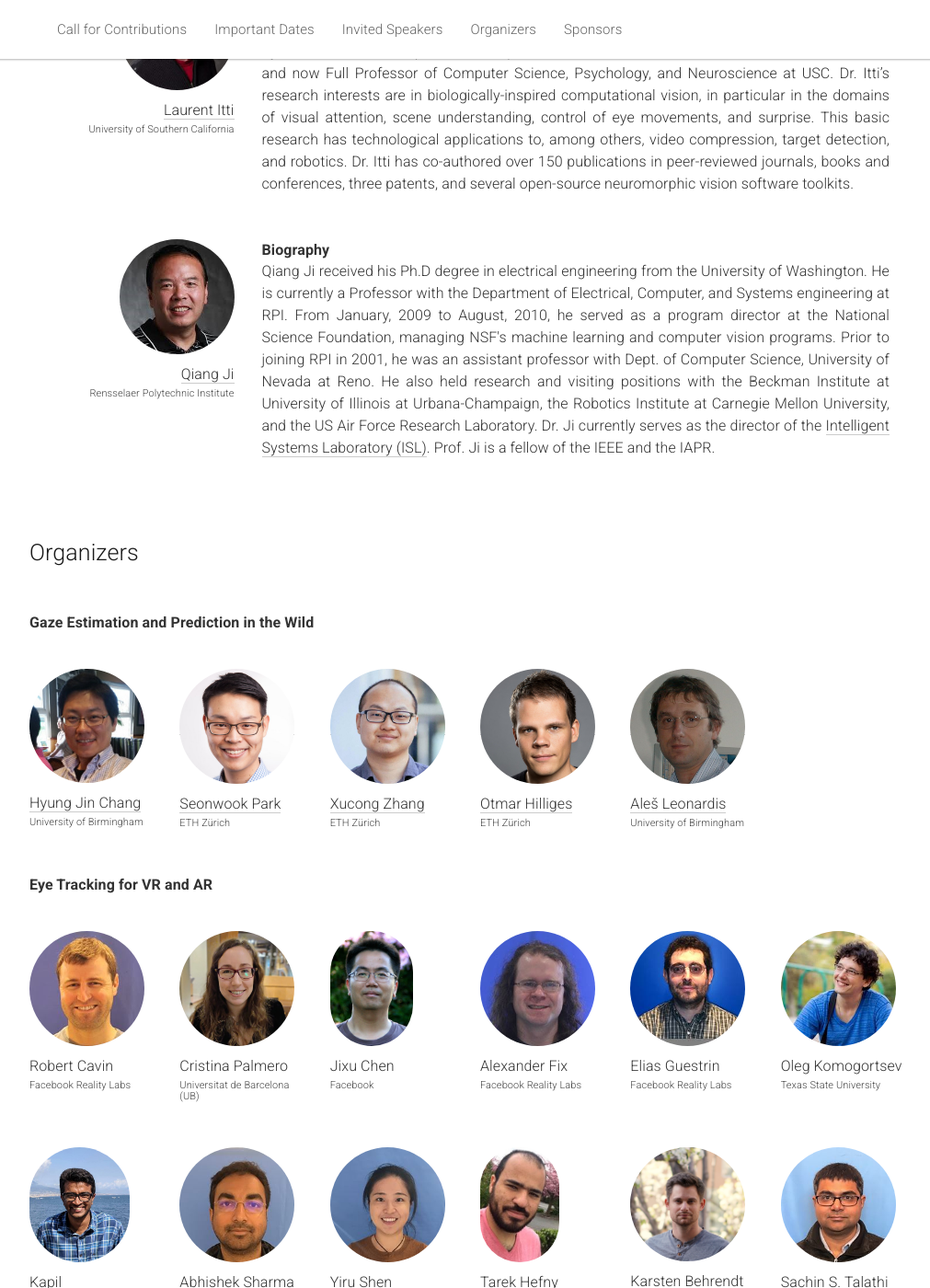
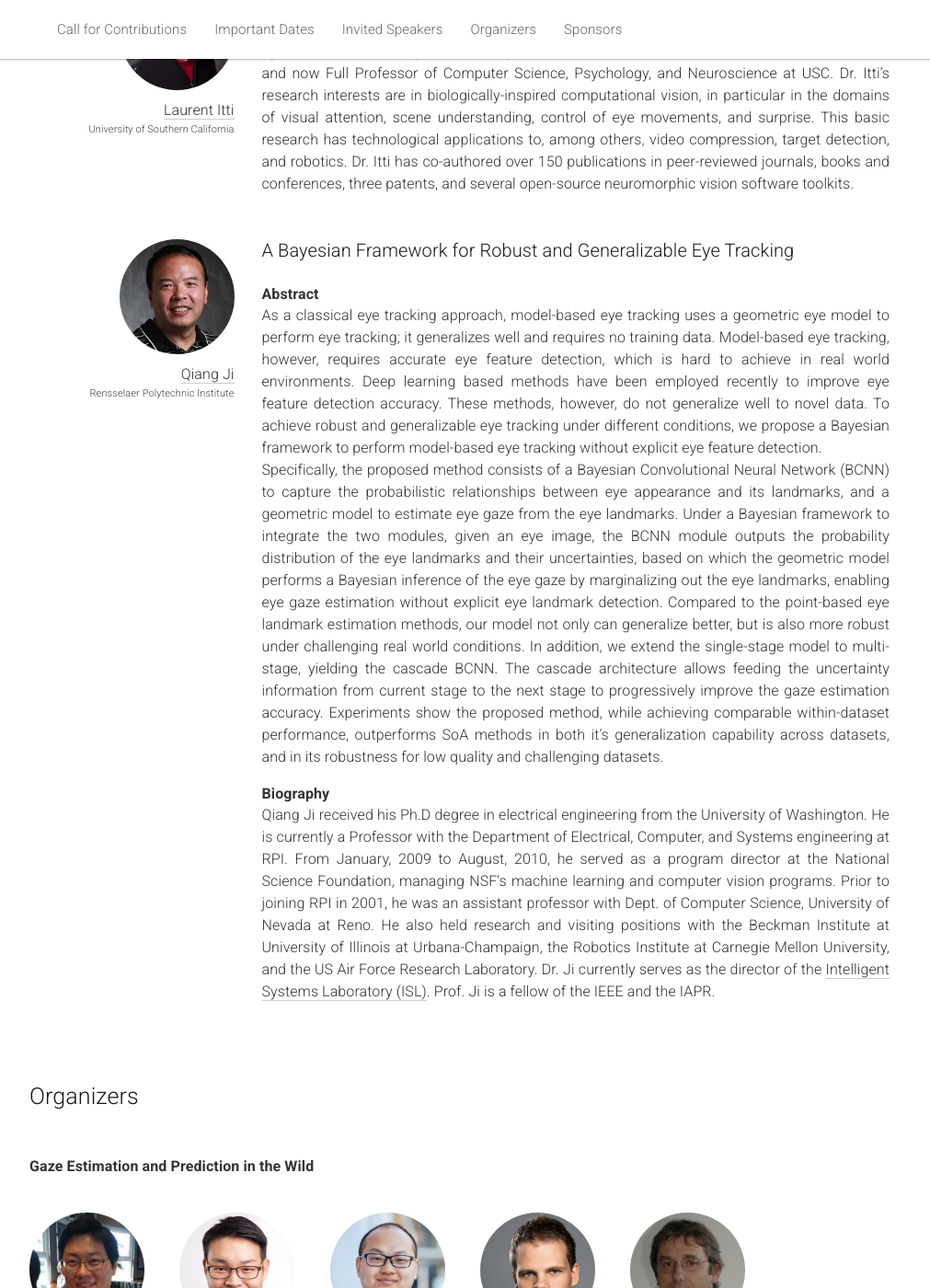
Before and after one commit to OpenEyes-Workshop/openeyes-workshop.github.io, a Jekyll site: the page built from _pages/home.md, in a window 1280 px wide and 1400 px high, scrolled down 4542 px. Shown: the whole window at 92% size, without its empty margins (133-1144 px from the left). Built offline with Jekyll 4.4.1, drawn with Linux system fonts in a browser that asks for light colours; nearby versions of some CDN libraries.

Commit message:
Add Qiang Ji's talk title+abstract

```diff
--- a/_pages/home.md
+++ b/_pages/home.md
@@ -397,8 +397,11 @@ Khargonekar's current research and teaching interests include systems and contro
     </div>
   </div>
   <div class="col-md-9">
-    <!--<h3>TITLE</h3><br>-->
-    <!--<b>Abstract</b><p class="speaker-abstract"></p>-->
+	<h3>A Bayesian Framework for Robust and Generalizable Eye Tracking</h3><br>
+	<b>Abstract</b><p class="speaker-abstract">As a classical eye tracking approach, model-based eye tracking uses a geometric eye model to perform eye tracking; it generalizes well and requires no training data.  Model-based eye tracking, however, requires accurate eye feature detection, which is hard to achieve in real world environments.   Deep learning based methods have been employed recently to improve eye feature detection accuracy.  These methods, however, do not generalize well to novel data.   To achieve robust and generalizable eye tracking under different conditions, we propose a Bayesian framework to perform model-based eye tracking without explicit eye feature detection.
+	<br>
+	Specifically, the proposed method consists of a Bayesian Convolutional Neural Network (BCNN) to capture the probabilistic relationships between eye appearance and its landmarks, and a geometric model to estimate eye gaze from the eye landmarks.  Under a Bayesian framework to integrate the two modules, given an eye image, the BCNN module outputs the probability distribution of the eye landmarks and their uncertainties, based on which the geometric model performs a Bayesian inference of the eye gaze by marginalizing out the eye landmarks, enabling eye gaze estimation without explicit eye landmark detection.  Compared to the point-based eye landmark estimation methods, our model not only can generalize better, but is also more robust under challenging real world conditions.  In addition, we extend the single-stage model to multi-stage, yielding the cascade BCNN.   The cascade architecture allows feeding the uncertainty information from current stage to the next stage to progressively improve the gaze estimation accuracy.  Experiments show the proposed method, while achieving comparable within-dataset performance, outperforms SoA methods in both it’s generalization capability across datasets, and in its robustness for low quality and challenging datasets.
+	</p>
     <b>Biography</b><p class="speaker-bio">
     Qiang Ji received his Ph.D degree in electrical engineering from the University of Washington. He is currently a Professor with the Department of Electrical, Computer, and Systems engineering at RPI. From January, 2009 to August, 2010, he served as a program director at the National Science Foundation, managing NSF's machine learning and computer vision programs. Prior to joining RPI in 2001, he was an assistant professor with Dept. of Computer Science, University of Nevada at Reno. He also held research and visiting positions with the Beckman Institute at University of Illinois at Urbana-Champaign, the Robotics Institute at Carnegie Mellon University, and the US Air Force Research Laboratory. Dr. Ji currently serves as the director of the <a href="http://www.ecse.rpi.edu/~cvrl" target="_blank">Intelligent Systems Laboratory (ISL)</a>. Prof. Ji is a fellow of the IEEE and the IAPR.
     </p>
```
